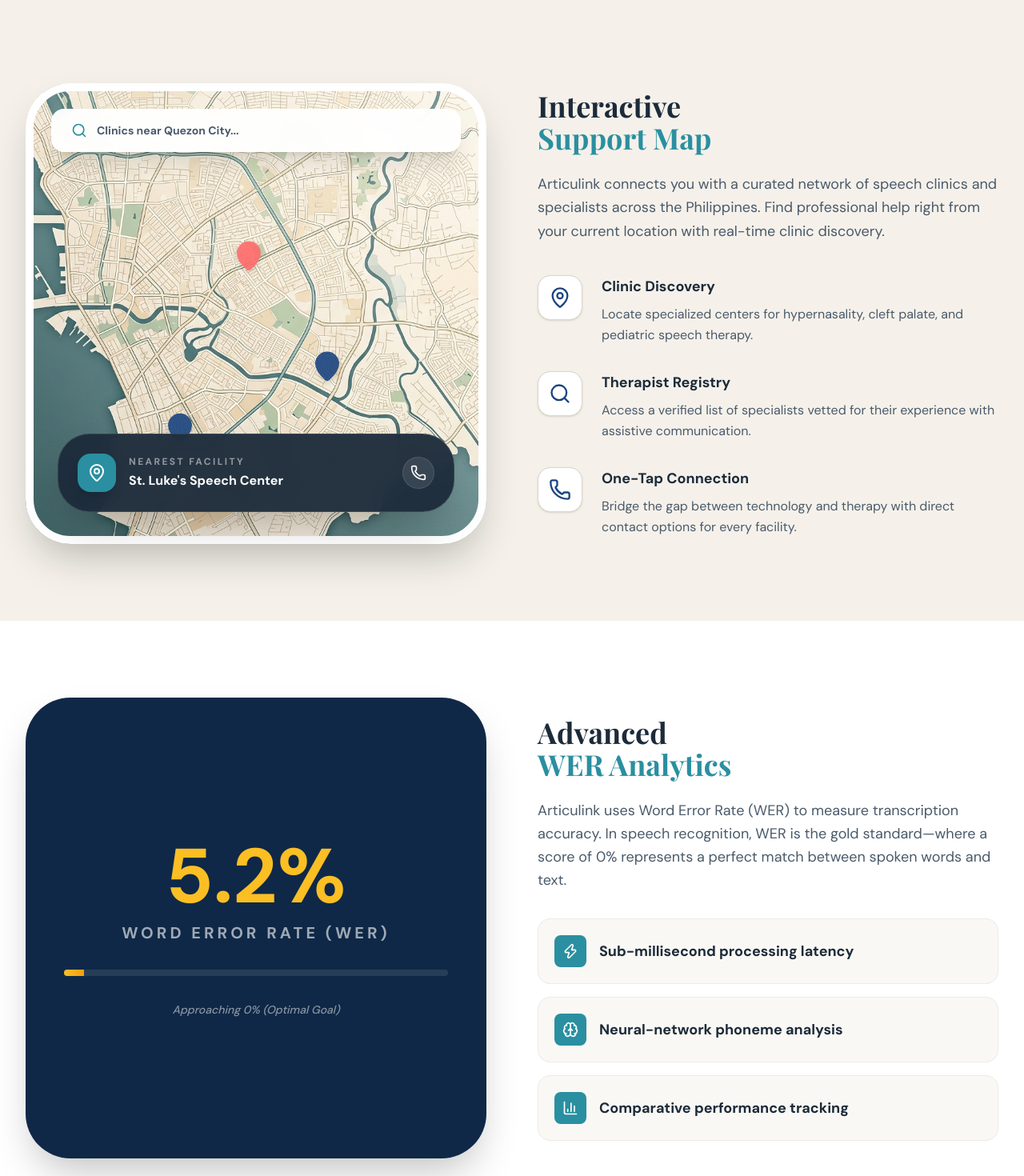
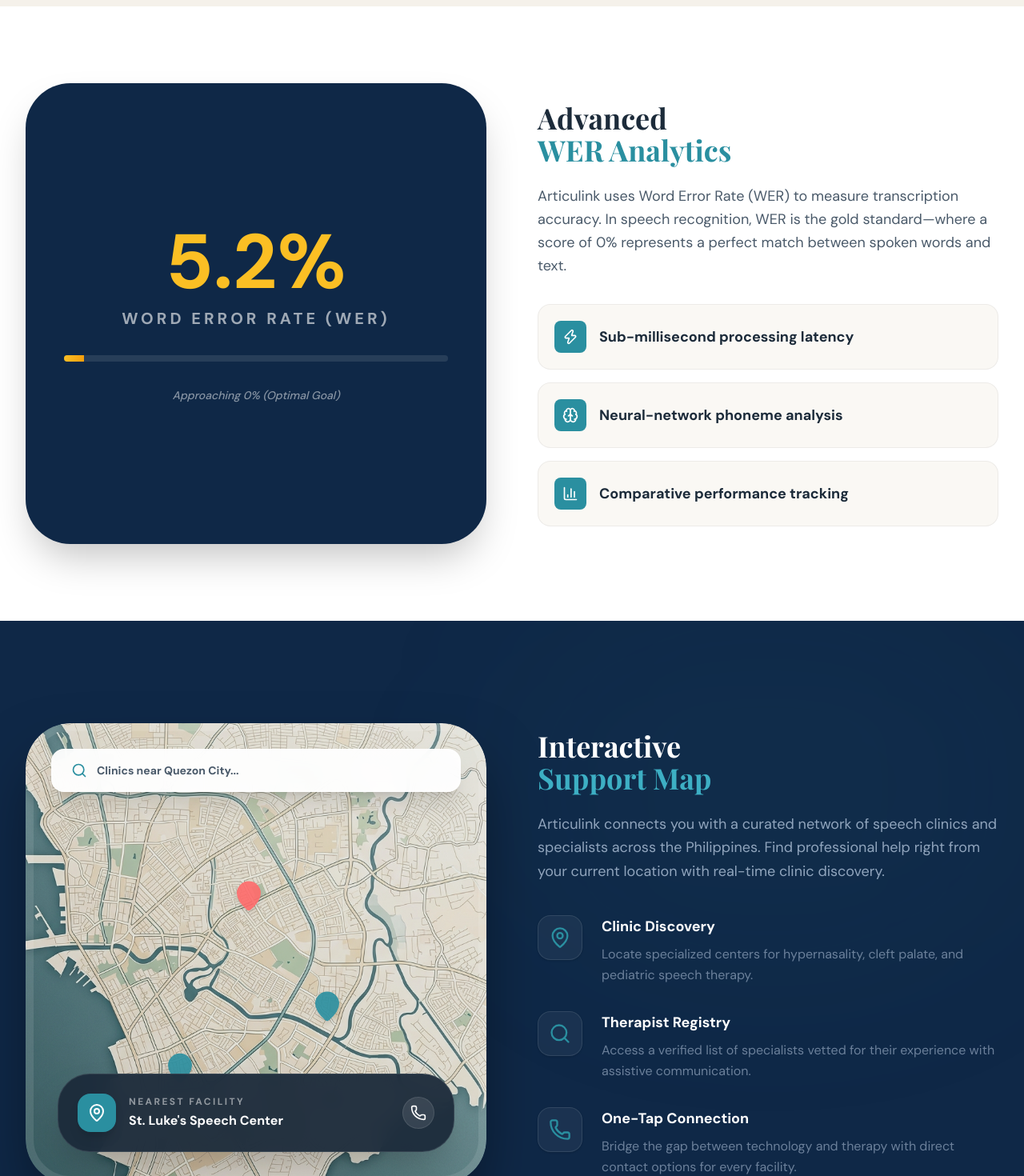
Before and after one commit to Eybri/articulink-ads, a Next.js app: page /features in a window 1280 px wide. Shown: the part 1520-2990 px from the top of the page at 80% size. Built offline with nearby package versions, Linux system fonts and the light colour scheme.

Commit message:
map display

```diff
--- a/src/app/features/page.tsx
+++ b/src/app/features/page.tsx
@@ -53,133 +53,7 @@
       {/* Main Features Grid (Summary) */}
       <Features />
 
-      {/* Deep Dive 1: Support Ecosystem Map */}
-      <section className="py-24" style={{ backgroundColor: "#F5F1EA" }}>
-        <div className="max-w-7xl mx-auto px-4 sm:px-6 lg:px-8">
-          <div className="grid md:grid-cols-2 gap-16 items-center">
-            {/* Map Visual Mockup */}
-            <motion.div
-              initial={{ opacity: 0, scale: 0.9 }}
-              whileInView={{ opacity: 1, scale: 1 }}
-              viewport={{ once: true }}
-              className="relative aspect-square rounded-[3.5rem] shadow-2xl overflow-hidden"
-            >
-              {/* Actual Map Image - Scaled up slightly to ensure no gaps */}
-              <div className="absolute inset-0 overflow-hidden rounded-[3.5rem]">
-                <Image
-                  src="/images/map-bg.png"
-                  alt="Manila Map"
-                  fill
-                  className="object-cover scale-125"
-                  priority
-                />
-              </div>
-
-              {/* Border Overlay - Ensures border doesn't shrink the map content */}
-              <div className="absolute inset-0 border-[10px] border-white rounded-[3.5rem] z-30 pointer-events-none" />
-
-              {/* Map Search Bar Mockup */}
-              <div className="absolute top-8 left-8 right-8 z-40">
-                <div className="bg-white/95 backdrop-blur-md px-6 py-4 rounded-2xl shadow-xl border border-white/50 flex items-center gap-3">
-                  <Search className="w-5 h-5 text-[#2A8FA0]" />
-                  <span className="text-sm text-[#4A5A6A] font-bold">Clinics near Quezon City...</span>
-                </div>
-              </div>
-
-              {/* Map Markers Mockup */}
-              <div className="absolute inset-0 p-12 z-20">
-                {[
-                  { top: "35%", left: "45%", label: "QC Speech Clinic", active: true },
-                  { top: "58%", left: "62%", label: "Manila Therapy Center" },
-                  { top: "72%", left: "30%", label: "Makati Assistive Hub" }
-                ].map((marker, i) => (
-                  <motion.div
-                    key={i}
-                    initial={{ y: 0 }}
-                    animate={{ y: [0, -10, 0] }}
-                    transition={{ duration: 2, repeat: Infinity, delay: i * 0.5 }}
-                    className="absolute group z-10"
-                    style={{ top: marker.top, left: marker.left }}
-                  >
-                    <div className="relative">
-                      <MapPin className={`w-10 h-10 ${marker.active ? 'text-[#FF6B6B]' : 'text-[#1A4480]'} fill-current opacity-90 drop-shadow-md`} />
-                      <div className="absolute top-full mt-2 left-1/2 -translate-x-1/2 bg-[#1C2B3A] text-white text-[11px] font-bold py-1.5 px-4 rounded-full whitespace-nowrap opacity-0 group-hover:opacity-100 transition-all shadow-2xl border border-white/10">
-                        {marker.label}
-                      </div>
-                    </div>
-                  </motion.div>
-                ))}
-              </div>
-
-              {/* Map UI Overlay: Results */}
-              <div className="absolute bottom-10 left-10 right-10 bg-[#1C2B3A]/95 backdrop-blur-md p-6 rounded-[2.5rem] border border-white/10 shadow-2xl z-40">
-                <div className="flex items-center justify-between">
-                  <div className="flex items-center gap-4">
-                    <div className="w-12 h-12 rounded-2xl bg-[#2A8FA0] flex items-center justify-center text-white shadow-lg">
-                      <MapPin className="w-6 h-6" />
-                    </div>
-                    <div>
-                      <div className="text-xs font-bold text-white/50 uppercase tracking-[0.2em] mb-1">Nearest Facility</div>
-                      <div className="text-base font-bold text-white">St. Luke&apos;s Speech Center</div>
-                    </div>
-                  </div>
-                  <div className="w-10 h-10 rounded-full bg-white/10 flex items-center justify-center text-white border border-white/10 cursor-pointer hover:bg-white/20 transition-colors">
-                    <Phone className="w-5 h-5" />
-                  </div>
-                </div>
-              </div>
-            </motion.div>
-
-            <motion.div
-              initial={{ opacity: 0, x: 30 }}
-              whileInView={{ opacity: 1, x: 0 }}
-              viewport={{ once: true }}
-            >
-              <h2 className="text-4xl font-bold mb-6" style={{ color: C.textDark, fontFamily: "var(--font-playfair), serif" }}>
-                Interactive <br />
-                <span style={{ color: C.teal }}>Support Map</span>
-              </h2>
-              <p className="text-lg leading-relaxed mb-10" style={{ color: C.textMid }}>
-                Articulink connects you with a curated network of speech clinics and specialists
-                across the Philippines. Find professional help right from your current location
-                with real-time clinic discovery.
-              </p>
-
-              <div className="space-y-8">
-                {[
-                  {
-                    icon: MapPin,
-                    title: "Clinic Discovery",
-                    desc: "Locate specialized centers for hypernasality, cleft palate, and pediatric speech therapy."
-                  },
-                  {
-                    icon: Search,
-                    title: "Therapist Registry",
-                    desc: "Access a verified list of specialists vetted for their experience with assistive communication."
-                  },
-                  {
-                    icon: Phone,
-                    title: "One-Tap Connection",
-                    desc: "Bridge the gap between technology and therapy with direct contact options for every facility."
-                  }
-                ].map((item, i) => (
-                  <div key={i} className="flex gap-6 group">
-                    <div className="w-14 h-14 rounded-2xl bg-white flex items-center justify-center border border-[#DDD6C8] shadow-sm shrink-0 group-hover:scale-110 transition-transform">
-                      <item.icon className="w-7 h-7 text-[#1A4480]" />
-                    </div>
-                    <div>
-                      <h4 className="font-bold text-[#1C2B3A] mb-2 text-lg">{item.title}</h4>
-                      <p className="text-base text-[#4A5A6A] leading-relaxed">{item.desc}</p>
-                    </div>
-                  </div>
-                ))}
-              </div>
-            </motion.div>
-          </div>
-        </div>
-      </section>
-
-      {/* Deep Dive 2: WER Analytics */}
+      {/* Deep Dive 1: WER Analytics */}
       <section className="py-24" style={{ backgroundColor: "white" }}>
         <div className="max-w-7xl mx-auto px-4 sm:px-6 lg:px-8">
           <div className="grid md:grid-cols-2 gap-16 items-center flex-row-reverse">
@@ -234,6 +108,135 @@
                       <item.icon className="w-5 h-5" />
                     </div>
                     <span className="font-bold text-lg" style={{ color: C.textDark }}>{item.text}</span>
+                  </div>
+                ))}
+              </div>
+            </motion.div>
+          </div>
+        </div>
+      </section>
+
+      {/* Deep Dive 2: Support Ecosystem Map */}
+      <section className="py-32 relative overflow-hidden" style={{ backgroundColor: C.deepNavy }}>
+        {/* Decorative subtle background element */}
+        <div className="absolute top-0 right-0 w-[50%] h-[50%] bg-[#2A8FA0]/5 blur-[120px] rounded-full" />
+
+        <div className="max-w-7xl mx-auto px-4 sm:px-6 lg:px-8 relative z-10">
+          <div className="grid md:grid-cols-2 gap-16 items-center">
+            {/* Map Visual Mockup */}
+            <motion.div
+              initial={{ opacity: 0, scale: 0.9 }}
+              whileInView={{ opacity: 1, scale: 1 }}
+              viewport={{ once: true }}
+              className="relative aspect-square rounded-[3.5rem] shadow-[0_40px_80px_-15px_rgba(0,0,0,0.5)] overflow-hidden"
+            >
+              {/* Actual Map Image */}
+              <div className="absolute inset-0 overflow-hidden rounded-[3.5rem]">
+                <Image
+                  src="/images/map-bg.png"
+                  alt="Manila Map"
+                  fill
+                  className="object-cover scale-125 opacity-90"
+                  priority
+                />
+              </div>
+
+              {/* Border Overlay */}
+              <div className="absolute inset-0 border-[10px] border-white/10 rounded-[3.5rem] z-30 pointer-events-none" />
+
+              {/* Map Search Bar Mockup */}
+              <div className="absolute top-8 left-8 right-8 z-40">
+                <div className="bg-white/95 backdrop-blur-md px-6 py-4 rounded-2xl shadow-xl border border-white/20 flex items-center gap-3">
+                  <Search className="w-5 h-5 text-[#2A8FA0]" />
+                  <span className="text-sm text-[#4A5A6A] font-bold">Clinics near Quezon City...</span>
+                </div>
+              </div>
+
+              {/* Map Markers Mockup */}
+              <div className="absolute inset-0 p-12 z-20">
+                {[
+                  { top: "35%", left: "45%", label: "QC Speech Clinic", active: true },
+                  { top: "58%", left: "62%", label: "Manila Therapy Center" },
+                  { top: "72%", left: "30%", label: "Makati Assistive Hub" }
+                ].map((marker, i) => (
+                  <motion.div
+                    key={i}
+                    initial={{ y: 0 }}
+                    animate={{ y: [0, -10, 0] }}
+                    transition={{ duration: 2, repeat: Infinity, delay: i * 0.5 }}
+                    className="absolute group z-10"
+                    style={{ top: marker.top, left: marker.left }}
+                  >
+                    <div className="relative">
+                      <MapPin className={`w-10 h-10 ${marker.active ? 'text-[#FF6B6B]' : 'text-[#2A8FA0]'} fill-current opacity-90 drop-shadow-md`} />
+                      <div className="absolute top-full mt-2 left-1/2 -translate-x-1/2 bg-[#1C2B3A] text-white text-[11px] font-bold py-1.5 px-4 rounded-full whitespace-nowrap opacity-0 group-hover:opacity-100 transition-all shadow-2xl border border-white/10">
+                        {marker.label}
+                      </div>
+                    </div>
+                  </motion.div>
+                ))}
+              </div>
+
+              {/* Map UI Overlay: Results */}
+              <div className="absolute bottom-10 left-10 right-10 bg-[#1C2B3A]/95 backdrop-blur-md p-6 rounded-[2.5rem] border border-white/10 shadow-2xl z-40">
+                <div className="flex items-center justify-between">
+                  <div className="flex items-center gap-4">
+                    <div className="w-12 h-12 rounded-2xl bg-[#2A8FA0] flex items-center justify-center text-white shadow-lg">
+                      <MapPin className="w-6 h-6" />
+                    </div>
+                    <div>
+                      <div className="text-xs font-bold text-white/50 uppercase tracking-[0.2em] mb-1">Nearest Facility</div>
+                      <div className="text-base font-bold text-white">St. Luke&apos;s Speech Center</div>
+                    </div>
+                  </div>
+                  <div className="w-10 h-10 rounded-full bg-white/10 flex items-center justify-center text-white border border-white/10 cursor-pointer hover:bg-white/20 transition-colors">
+                    <Phone className="w-5 h-5" />
+                  </div>
+                </div>
+              </div>
+            </motion.div>
+
+            <motion.div
+              initial={{ opacity: 0, x: 30 }}
+              whileInView={{ opacity: 1, x: 0 }}
+              viewport={{ once: true }}
+            >
+              <h2 className="text-4xl font-bold mb-6 text-white" style={{ fontFamily: "var(--font-playfair), serif" }}>
+                Interactive <br />
+                <span style={{ color: C.tealLight }}>Support Map</span>
+              </h2>
+              <p className="text-lg leading-relaxed mb-10" style={{ color: "rgba(200, 216, 238, 0.7)" }}>
+                Articulink connects you with a curated network of speech clinics and specialists
+                across the Philippines. Find professional help right from your current location
+                with real-time clinic discovery.
+              </p>
+
+              <div className="space-y-8">
+                {[
+                  {
+                    icon: MapPin,
+                    title: "Clinic Discovery",
+                    desc: "Locate specialized centers for hypernasality, cleft palate, and pediatric speech therapy."
+                  },
+                  {
+                    icon: Search,
+                    title: "Therapist Registry",
+                    desc: "Access a verified list of specialists vetted for their experience with assistive communication."
+                  },
+                  {
+                    icon: Phone,
+                    title: "One-Tap Connection",
+                    desc: "Bridge the gap between technology and therapy with direct contact options for every facility."
+                  }
+                ].map((item, i) => (
+                  <div key={i} className="flex gap-6 group">
+                    <div className="w-14 h-14 rounded-2xl bg-white/5 flex items-center justify-center border border-white/10 shadow-sm shrink-0 group-hover:bg-[#2A8FA0]/20 transition-all">
+                      <item.icon className="w-7 h-7 text-[#2A8FA0]" />
+                    </div>
+                    <div>
+                      <h4 className="font-bold text-white mb-2 text-lg">{item.title}</h4>
+                      <p className="text-base leading-relaxed" style={{ color: "rgba(200, 216, 238, 0.5)" }}>{item.desc}</p>
+                    </div>
                   </div>
                 ))}
               </div>
```
